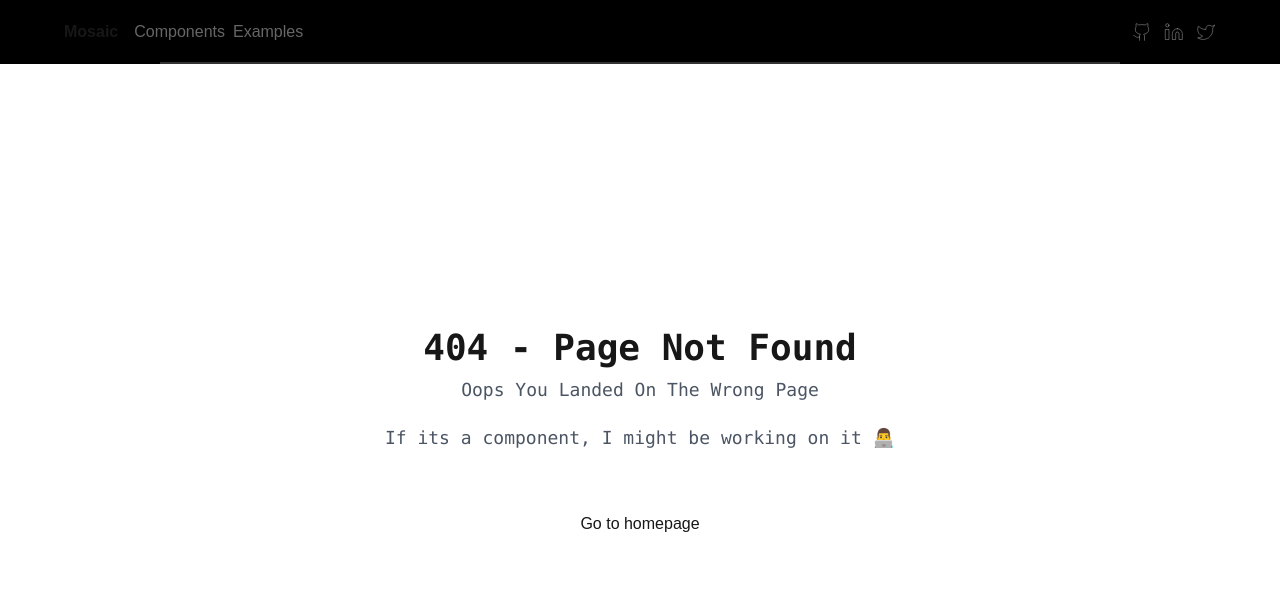
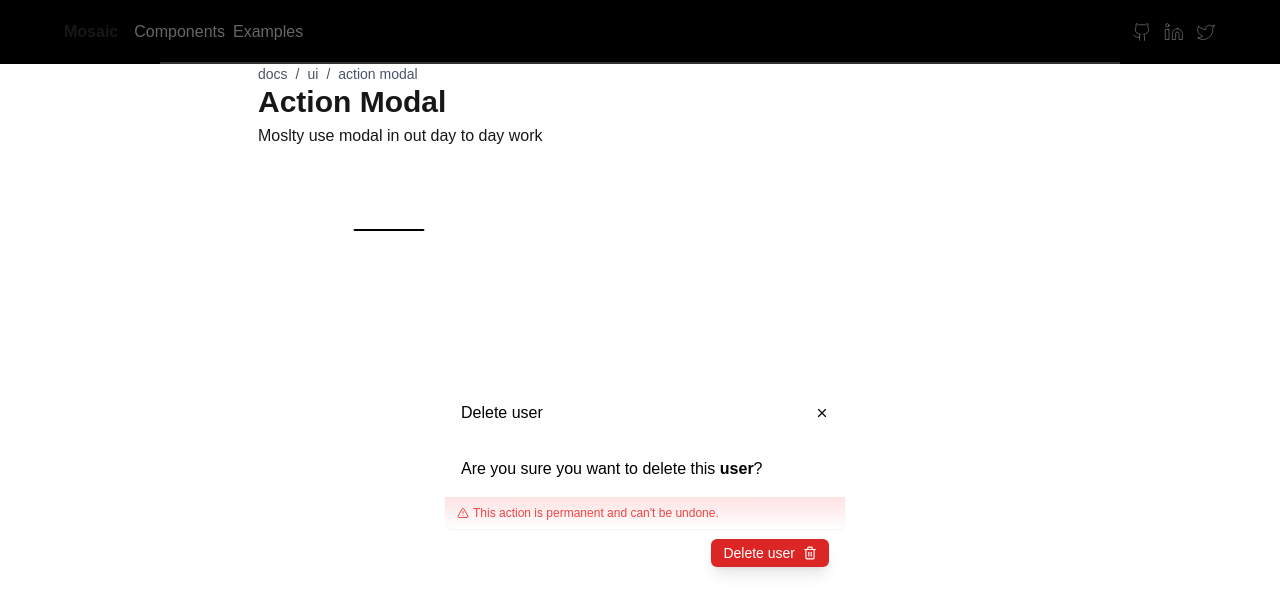
Before and after one commit to aniimessh/mosaic-ui, a Next.js app: page /docs/ui/action-modal in a window 1280 px wide. Before the commit this address had no page. Shown: the top 612 px of the page. Built offline with nearby package versions, Linux system fonts and the light colour scheme; what tailwind-clip-path would draw is missing.

Commit message:
action modal developed

```diff
--- /dev/null
+++ b/src/app/(docs)/docs/ui/action-modal/page.tsx
@@ -0,0 +1,23 @@
+import Breadcrumb from "@/components/breadcrumb/breadcrumb";
+import Tabs from "@/components/tabs/tabs";
+import { ActionModal } from "@/components/ui/actionModal/actionModal/modal";
+import ModalCode from "@/components/ui/actionModal/actionModal/modalCode";
+import React from "react";
+
+const ActionModalPage = () => {
+  return (
+    <div>
+      <Breadcrumb />
+      <section>
+        <h1 className="text-3xl font-semibold">Action Modal</h1>
+        <p className="mt-1">Moslty use modal in out day to day work</p>
+      </section>
+
+      <section className="mt-10 space-y-10">
+        <Tabs codeContent={<ModalCode />} previewContent={<ActionModal />} />
+      </section>
+    </div>
+  );
+};
+
+export default ActionModalPage;
--- a/src/app/layout.tsx
+++ b/src/app/layout.tsx
@@ -5,6 +5,7 @@ import "./globals.css";
 import Navbar from "@/components/navbar/navbar";
 import { Analytics } from "@vercel/analytics/react";
 import BottomBar from "@/components/bottomBar/bottomBar";
+import { Toaster } from "sonner";
 
 const geistSans = localFont({
   src: "./fonts/GeistVF.woff",
@@ -33,6 +34,7 @@ export default function RootLayout({
         />
       </head>
       <body className={`${geistSans.variable} ${geistMono.variable}`}>
+        <Toaster richColors />
         <Analytics />
         <Navbar />
         {/* Render Sidebar only if not on homepage */}
--- /dev/null
+++ b/src/components/actionModal/actionModal.tsx
@@ -0,0 +1,24 @@
+import React from "react";
+import BaseModal from "../ui/actionModal/baseModal";
+
+type modal = "action" | "info" | "form";
+
+const modals: modal[] = ["action", "info", "form"];
+
+const ActionModal = () => {
+  return (
+    <div className="h-full rounded-lg w-full">
+      <div className="flex items-center justify-center h-full">
+        <div className="grid grid-cols-1 sm:grid-cols-2 lg:grid-cols-1 place-items-center gap-4">
+          {modals.map((modal, i) => (
+            <BaseModal modal={modal} key={i}>
+              {modal}
+            </BaseModal>
+          ))}
+        </div>
+      </div>
+    </div>
+  );
+};
+
+export default ActionModal;
--- /dev/null
+++ b/src/components/ui/actionModal/actionModal/modal.tsx
@@ -0,0 +1,39 @@
+"use client";
+
+import useToast from "@/hooks/use-toast";
+import { Trash2, TriangleAlert, X } from "lucide-react";
+import React from "react";
+
+export const ActionModal = () => {
+  const { showToast } = useToast();
+  return (
+    <div className="mx-auto lg:w-[400px]">
+      <div className="bg-white/95 rounded-lg">
+        <div className="flex items-center rounded-t-lg justify-between text-black p-4">
+          <h1>Delete user</h1>
+          <X size={14} className="cursor-pointer" />
+        </div>
+        <div className="bg-white p-4">
+          <p className="text-black">
+            Are you sure you want to delete this <strong>user</strong>?
+          </p>
+        </div>
+        <div className="py-2 bg-gradient-to-b from-red-100 shadow-sm from to-transparent  rounded-b-lg">
+          <p className=" text-semibold text-red-500 rounded-b-lg  border-red-400 px-3 text-xs flex items-center gap-1">
+            <TriangleAlert size={12} /> This action is permanent and can&apos;t
+            be undone.
+          </p>
+        </div>
+        <div className="px-4 py-2.5  rounded-b-xl flex justify-end">
+          <button
+            type="button"
+            className="flex items-center gap-2 bg-red-600 px-3 py-1 rounded-md text-white text-sm shadow-lg font-medium"
+            onClick={() => showToast("User deleted successfully")}
+          >
+            Delete user <Trash2 size={14} />
+          </button>
+        </div>
+      </div>
+    </div>
+  );
+};
--- /dev/null
+++ b/src/components/ui/actionModal/actionModal/modalCode.tsx
@@ -0,0 +1,83 @@
+"use client";
+
+import hljs from "highlight.js";
+import { useEffect, useState } from "react";
+import "highlight.js/styles/github-dark.css";
+import { Check, Copy } from "lucide-react";
+import { toast } from "sonner";
+
+const code = `"use client";
+
+import { Trash2, X } from "lucide-react";
+import React from "react";
+import { toast } from "sonner";
+
+export const ActionModal = () => {
+  return (
+    <div className="mx-auto lg:w-[400px]">
+      <div className="bg-white/80 rounded-lg">
+        <div className="flex items-center rounded-t-lg justify-between text-black  p-4">
+          <h1>Delete user</h1>
+          <X size={14} className="cursor-pointer" />
+        </div>
+        <div className="bg-white/90 p-4">
+          <p className="text-black">
+            Are you sure you want to delete this <strong>user</strong>?
+          </p>
+        </div>
+        <div className="p-2 bg-red-200 bg-gradient-to-b from-white/80 to-red-300 rounded-b-lg">
+          <p className=" text-semibold text-red-500 rounded-b-lg  border-red-400 p-2">
+            This action can&apos;t be undone.
+          </p>
+        </div>
+        <div className="p-4  rounded-b-xl flex justify-end">
+          <button
+            type="button"
+            className="flex items-center gap-2 bg-red-600 px-3 py-1 rounded-md text-white text-sm shadow-lg font-medium"
+            onClick={() => toast.success("User deleted successfully")}
+          >
+            Delete user <Trash2 size={14} />
+          </button>
+        </div>
+      </div>
+    </div>
+  );
+};
+`;
+
+const ModalCode = () => {
+  const [isCopied, setIsCopied] = useState(false);
+
+  useEffect(() => {
+    hljs.highlightAll();
+  }, []);
+
+  const copyToClipboard = async () => {
+    try {
+      await navigator.clipboard.writeText(code);
+      setIsCopied(true);
+      toast.success("Copied to clipboard");
+      setTimeout(() => setIsCopied(false), 2000);
+    } catch (err) {
+      console.error("Failed to copy: ", err);
+    }
+  };
+
+  return (
+    <pre className="whitespace-pre-wrap relative h-[500px] overflow-y-scroll hideScrollbar rounded-b-lg ">
+      <div className="absolute top-2 z-10 right-2 p-2 bg-white/10 rounded-lg transition-all duration-500 ease-in-out text-white cursor-pointer">
+        {isCopied ? (
+          <Check className="text-green-500 transition-all duration-500" />
+        ) : (
+          <Copy
+            className="text-white transition-all duration-500"
+            onClick={copyToClipboard}
+          />
+        )}
+      </div>
+      <code className="language-javascript">{code}</code>
+    </pre>
+  );
+};
+
+export default ModalCode;
--- /dev/null
+++ b/src/components/ui/actionModal/baseModal.tsx
@@ -0,0 +1,8 @@
+import React from "react";
+import { ActionModal } from "./actionModal/modal";
+
+const BaseModal = ({ modal }: { modal: string }) => {
+  return modal === "action" ? <ActionModal /> : null;
+};
+
+export default BaseModal;
--- /dev/null
+++ b/src/hooks/use-toast.tsx
@@ -0,0 +1,12 @@
+import { toast } from "sonner";
+
+const useToast = () => {
+  const showToast = (message: string) => {
+    const position = window.innerWidth <= 768 ? "top-center" : "bottom-right";
+    toast.success(message, { position });
+  };
+
+  return { showToast };
+};
+
+export default useToast;
--- a/src/utils/data/index.ts
+++ b/src/utils/data/index.ts
@@ -5,6 +5,6 @@ export const CATEGORIES = [
   },
   {
     name: "UI",
-    subcategories: ["Animated Button", "Minimal Card", "Texture Card"],
+    subcategories: ["Animated Button", "Minimal Card", "Action Modal"],
   },
 ];
```
